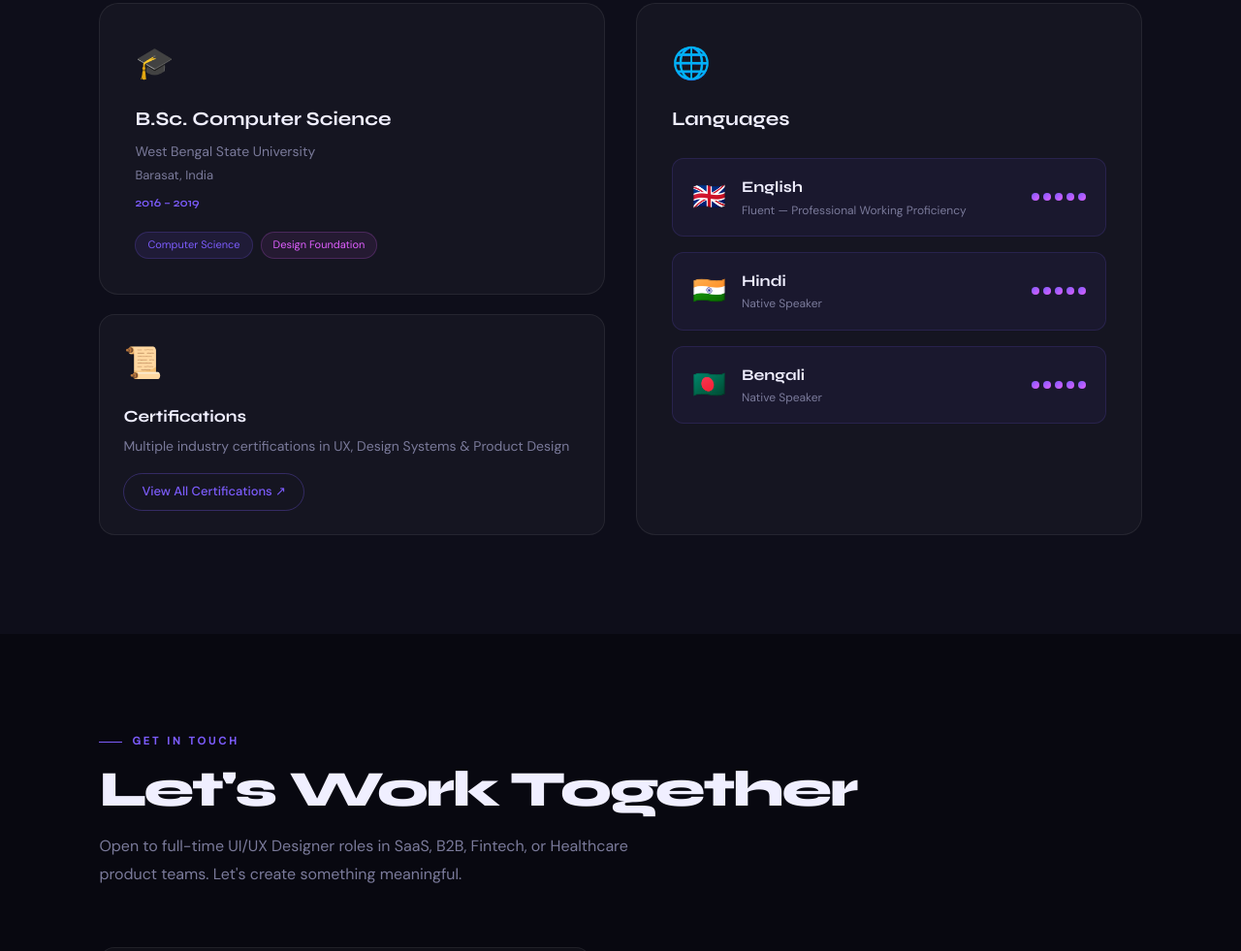
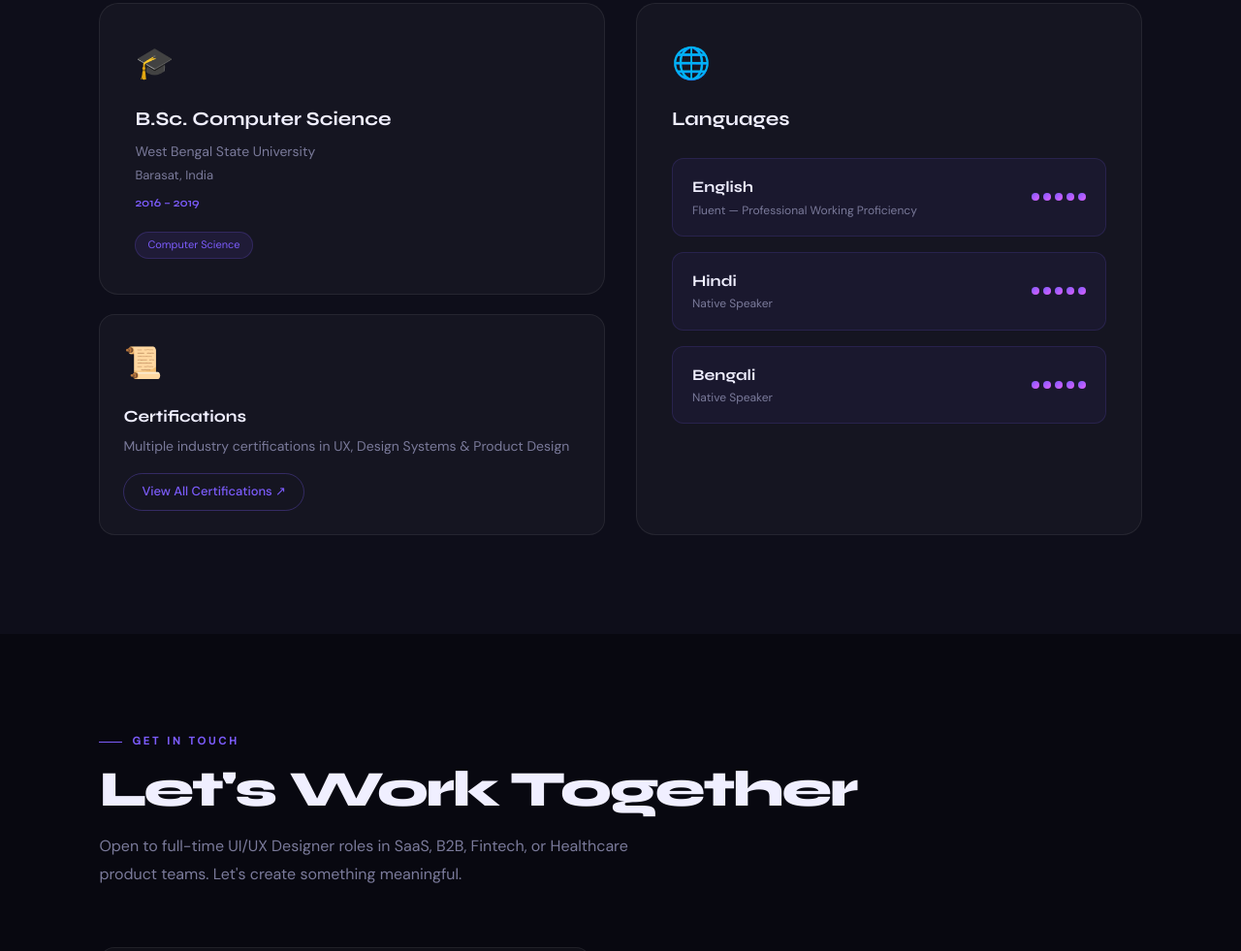
Before and after one commit to jdjeetdas/portfolio-, a plain HTML site: page index.html in a window 1280 px wide. Shown: the part 3461-4442 px from the top of the page at 97% size. Drawn offline with Linux system fonts and the light colour scheme.

Commit message:
index.html

```diff
--- a/index.html
+++ b/index.html
@@ -875,7 +875,7 @@ footer {
           <div class="edu-year">2016 – 2019</div>
           <div style="display:flex; gap:8px; flex-wrap:wrap;">
             <span style="padding:4px 12px; border-radius:100px; background:rgba(124,92,252,0.1); border:1px solid rgba(124,92,252,0.2); font-size:11px; color:var(--accent);">Computer Science</span>
-            <span style="padding:4px 12px; border-radius:100px; background:rgba(224,95,255,0.08); border:1px solid rgba(224,95,255,0.2); font-size:11px; color:var(--accent2);">Design Foundation</span>
+            <!-- <span style="padding:4px 12px; border-radius:100px; background:rgba(224,95,255,0.08); border:1px solid rgba(224,95,255,0.2); font-size:11px; color:var(--accent2);">Design Foundation</span> -->
           </div>
         </div>
         <div style="margin-top:20px; padding:24px; border-radius:16px; background:var(--card); border:1px solid var(--border);" class="reveal left">
@@ -891,7 +891,7 @@ footer {
           <div class="edu-degree" style="margin-bottom:24px;">Languages</div>
           <div class="lang-badges">
             <div class="lang-badge">
-              <div class="lang-flag">🇬🇧</div>
+              <!-- <div class="lang-flag">🇬🇧</div> -->
               <div class="lang-info">
                 <div class="lang-name">English</div>
                 <div class="lang-level">Fluent — Professional Working Proficiency</div>
@@ -905,7 +905,7 @@ footer {
               </div>
             </div>
             <div class="lang-badge">
-              <div class="lang-flag">🇮🇳</div>
+              <!-- <div class="lang-flag">🇮🇳</div> -->
               <div class="lang-info">
                 <div class="lang-name">Hindi</div>
                 <div class="lang-level">Native Speaker</div>
@@ -919,7 +919,7 @@ footer {
               </div>
             </div>
             <div class="lang-badge">
-              <div class="lang-flag">🇧🇩</div>
+              <!-- <div class="lang-flag">🇧🇩</div> -->
               <div class="lang-info">
                 <div class="lang-name">Bengali</div>
                 <div class="lang-level">Native Speaker</div>
```
